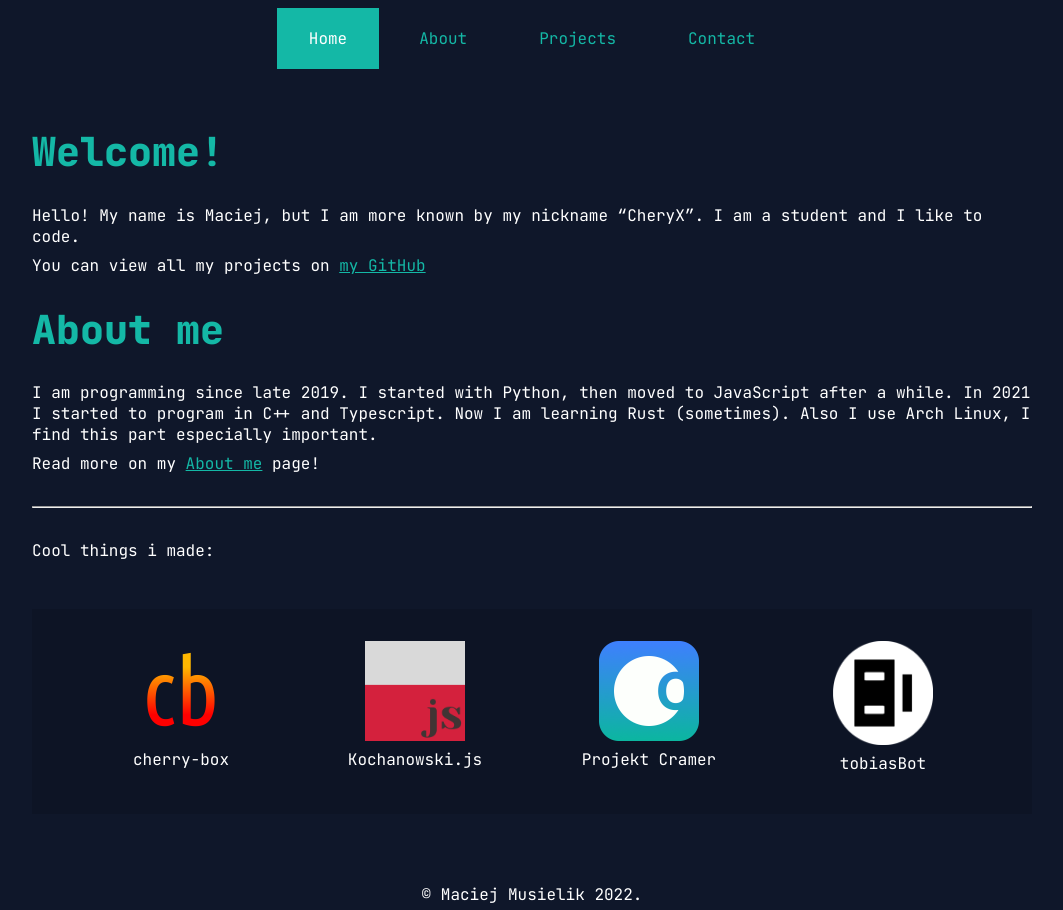
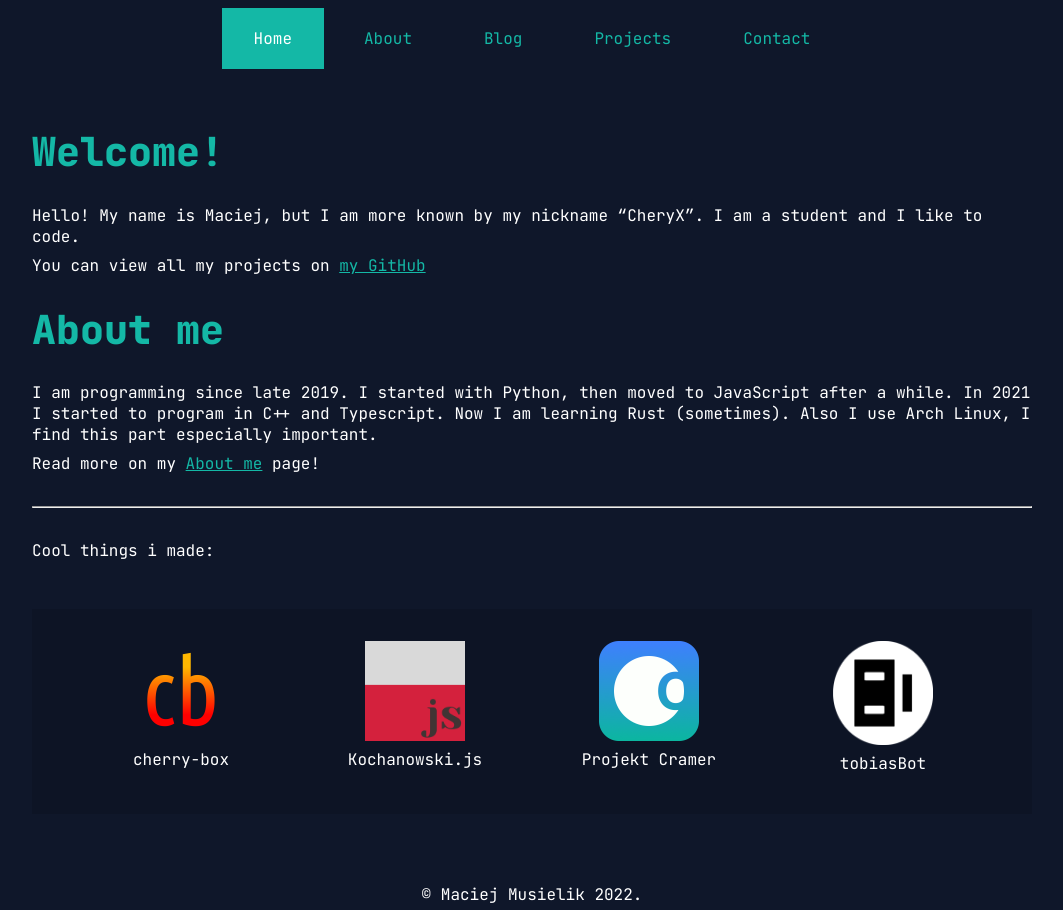
Before and after one commit to CheryX/mmusielik.xyz, a Jekyll site: the page built from index.md, in a window 1280 px wide. Shown: the whole page, without its empty margins (108-1171 px from the left). Built offline with Jekyll 4.4.1, drawn with Linux system fonts in a browser that asks for light colours.

Commit message:
Added Blog nav button

```diff
--- a/_includes/header.html
+++ b/_includes/header.html
@@ -12,6 +12,14 @@
             <div class="nav-item nav-active">About</div>
         {% else %}
             <div class="nav-item">About</div>
+        {% endif %}
+    </a>
+
+    <a href="/blog">
+        {% if page.site == "blog" %}
+            <div class="nav-item nav-active">Blog</div>
+        {% else %}
+            <div class="nav-item">Blog</div>
         {% endif %}
     </a>
 
```
Also changed, not shown: projects/kochanowskipp.html (line endings or trailing spaces).
